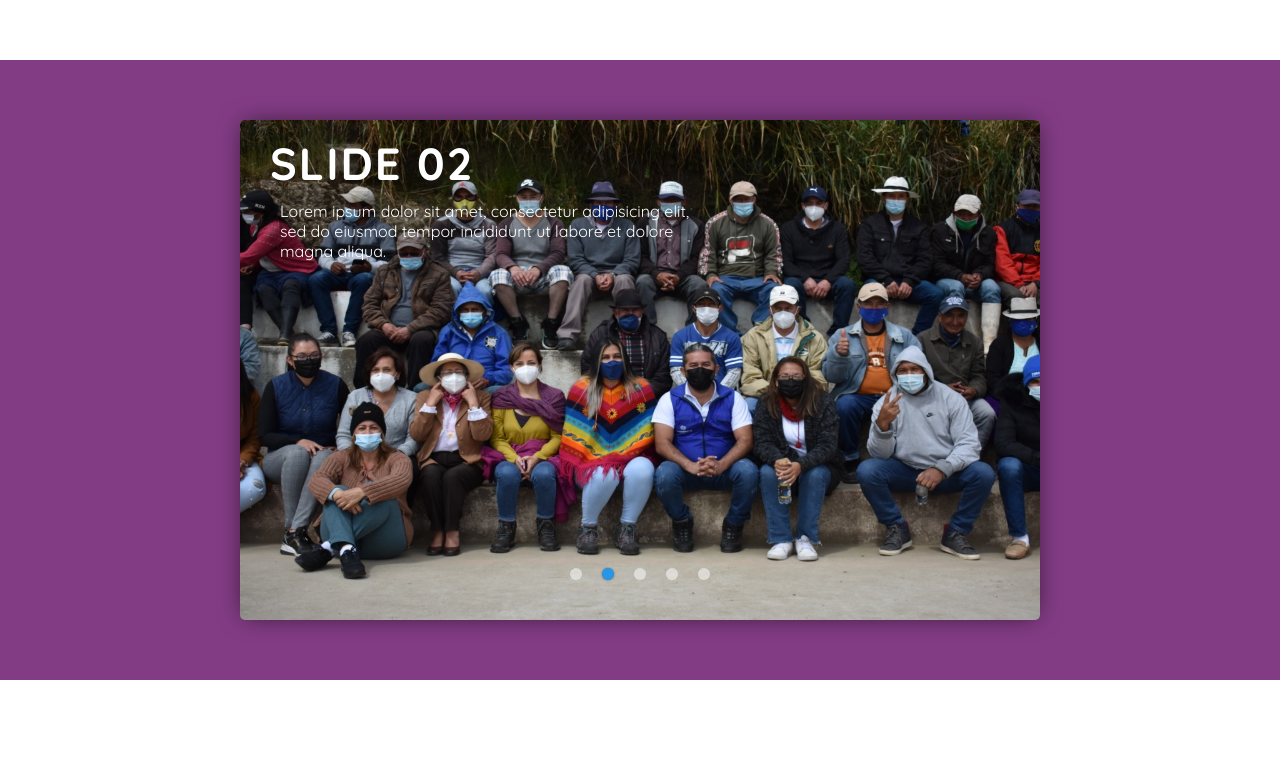
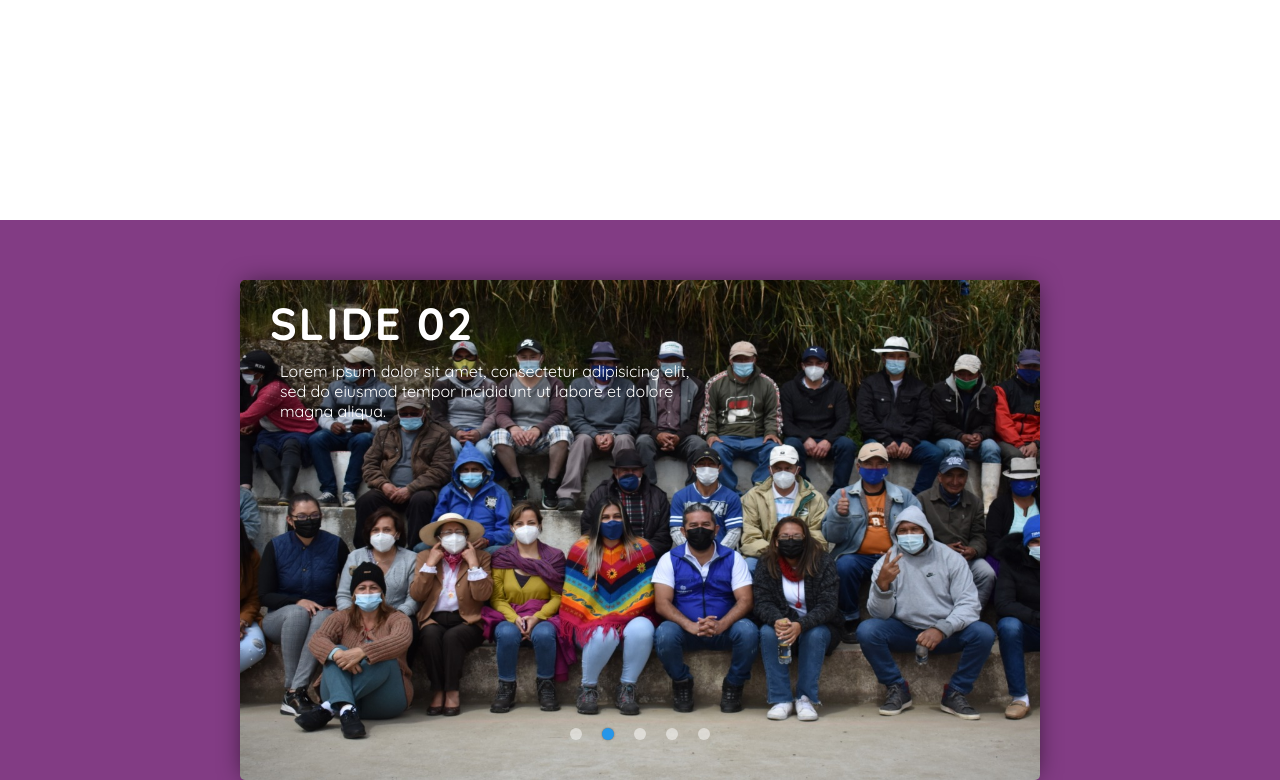
Before and after one commit to iKollor/convida-web, a website: page html/pages/quienes-somos.html in a window 1280 px wide. Shown: the part 2020-2800 px from the top of the page. Drawn offline with Linux system fonts and the light colour scheme.

Commit message:
margin correct

```diff
--- a/styles/header.css
+++ b/styles/header.css
@@ -170,7 +170,7 @@ nav ul li a:not(.tienda):hover::after {
   display: none;
 }
 @media (max-width: 1000px) {
-  #logo{
+  #logo {
     width: 30vw;
   }
   .tienda {
--- a/styles/quienes-somos.css
+++ b/styles/quienes-somos.css
@@ -329,5 +329,5 @@
   display: flex;
   align-items: center;
   justify-content: center;
-  margin: 0 auto;
+  margin-top: 20vh;
 }
```
